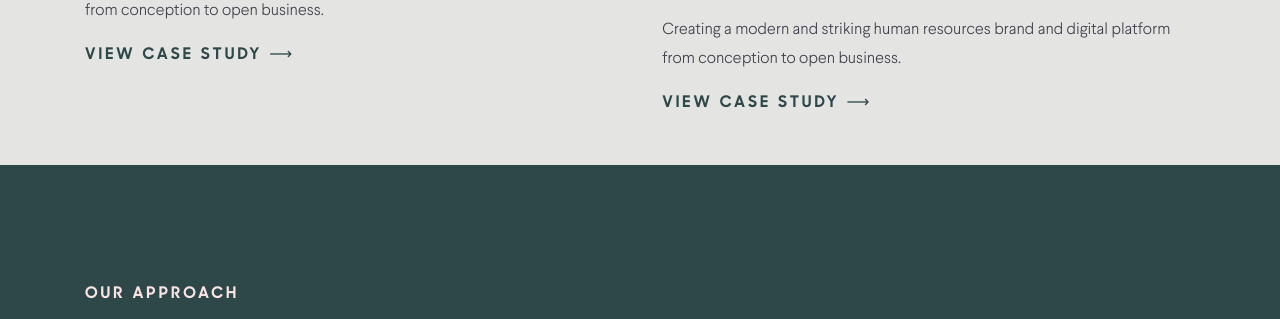
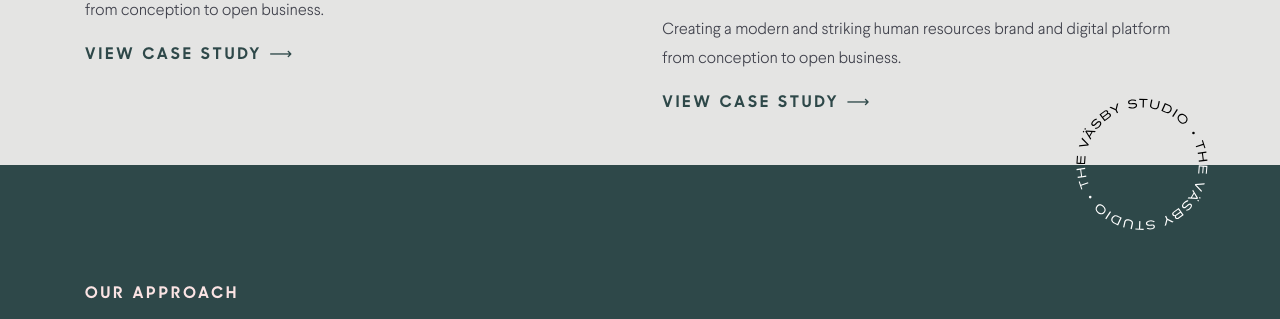
Before and after one commit to ifancyabroad/vasby, a Jekyll site: the page built from index.html, in a window 1280 px wide. Shown: the part 2063-2382 px from the top of the page. Built offline with Jekyll 4.4.1, drawn with Linux system fonts in a browser that asks for light colours.

Commit message:
Add 2 colour logo to approach section

```diff
--- a/_sass/main.scss
+++ b/_sass/main.scss
@@ -21,7 +21,7 @@ html {
   .round-logo {
     filter:  brightness(0) invert(1);
     position: absolute;
-    bottom: -240px;
+    bottom: -190px;
     right: 40px;
     z-index: 1;
   }
@@ -47,7 +47,46 @@ html {
   }
 }
 
+.approach-section {
+
+  .logo-container {
+    position: absolute;
+    top: -117px;
+    right: 0;
+
+    .top-half,
+    .bottom-half {
+      position: absolute;
+      right: 0;
+      width: 100%;
+      height: 50%;
+      overflow: hidden;
+    }
+
+    .top-half {
+      top: 0;
+    }
+
+    .bottom-half {
+      bottom: 0;
+
+      .round-logo {
+        filter:  brightness(0) invert(1);
+        position: absolute;
+        bottom: 0;
+      }
+    }
+  }
+}
+
 @include media-breakpoint-up(sm) {
+
+  .header-section {
+
+    .round-logo {
+      bottom: -240px;
+    }
+  }
 
   .case-studies {
 
@@ -86,6 +125,10 @@ footer {
   .approach-section {
     padding-top: 120px;
     padding-bottom: 125px;
+
+    .logo-container {
+      top: -189px;
+    }
   }
 
   .about-section {
--- a/assets/js/app.js
+++ b/assets/js/app.js
@@ -7,7 +7,7 @@ $(function() {
       const diff = scrollLoc - newLoc;
       rotation += diff, scrollLoc = newLoc;
       const rotationStr = "rotate(" + rotation + "deg)";
-      $("#logo-header").css({
+      $(".round-logo").css({
           "-webkit-transform": rotationStr,
           "-moz-transform": rotationStr,
           "transform": rotationStr
--- a/index.html
+++ b/index.html
@@ -12,7 +12,7 @@ title: Vasby
           <h1 class="text-secondary mb-4">We create branding and web design for growing businesses</h1>
           <p class="text-secondary">We build brands, websites and eCommerce solutions that people and companies love. We are a small company with an agency output. We help business owners create brands and websites that look great and make money.</p>
         </div>
-        <img id="logo-header" class="round-logo" src="./assets/logos/vasby-round-logo.svg" alt="Vasby logo" width="137">
+        <img class="round-logo" src="./assets/logos/vasby-round-logo.svg" alt="Vasby logo" width="137">
       </div>
     </div>
   </div>
@@ -42,6 +42,15 @@ title: Vasby
   <div class="container">
     <div class="row">
       <div class="col wow fadeInUp">
+        <div class="logo-container">
+          <img class="invisible" src="./assets/logos/vasby-round-logo.svg" alt="Vasby logo" width="137">
+          <div class="top-half">
+            <img class="round-logo" src="./assets/logos/vasby-round-logo.svg" alt="Vasby logo" width="137">
+          </div>
+          <div class="bottom-half">
+            <img class="round-logo" src="./assets/logos/vasby-round-logo.svg" alt="Vasby logo" width="137">
+          </div>
+        </div>
         <h6 class="spaced-letters mb-3">OUR APPROACH</h6>
         <h2 class="mb-3">User focused + goal orientated</h2>
         <p class="mb-5">Struggling to stand out in your industry? We can help. We investigate and explore your brand to offer in-depth analysis of how your digital offering could work better for you and your customers.</p>
```
